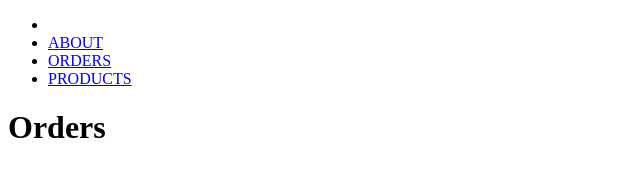
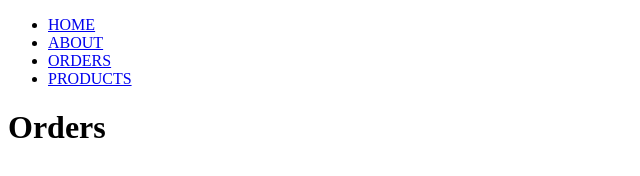
Before and after one commit to kemenyalbert/kemenyalbert.github.io, a plain HTML site: page pages/orders.html in a window 1280 px wide. Shown: the full height of the page, 0-640 px from the left. Drawn offline with Linux system fonts and the light colour scheme.

Commit message:
init file

```diff
--- a/pages/orders.html
+++ b/pages/orders.html
@@ -8,7 +8,7 @@
 <body>
     <ul>
         <li>
-            <a href="/index2.html"></a>
+            <a href="/index2.html">HOME</a>
         </li>
         <li>
             <a href="/about.html">ABOUT</a>
```
